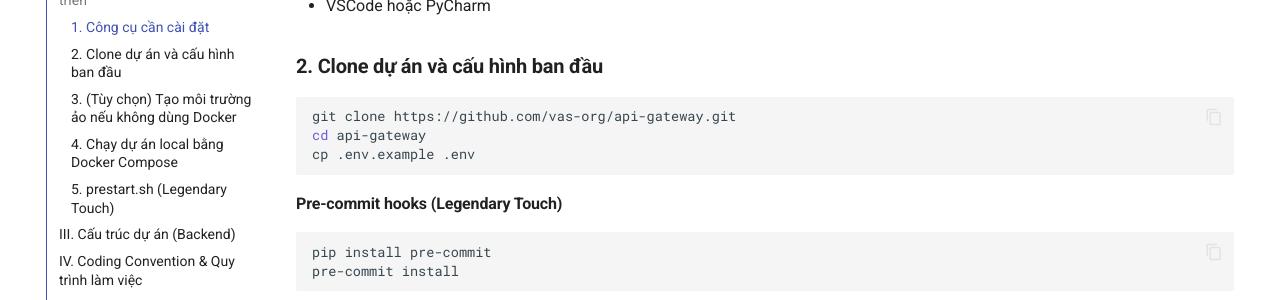
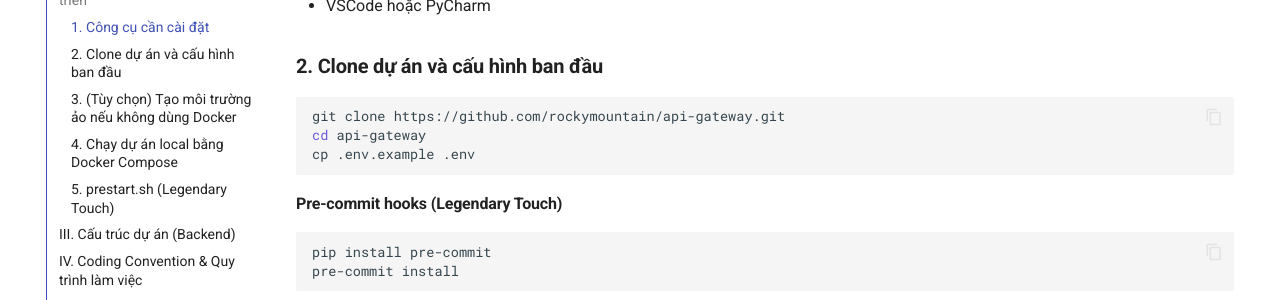
Before and after one commit to rockymountain/api_getway, an MkDocs documentation site: the page built from docs/DEV_GUIDE.md, in a window 1280 px wide and 900 px high, scrolled down 632 px. Shown: the part 153-453 px from the top of the window. Built offline with MkDocs 1.6.1 and Material for MkDocs 9.7.7, drawn with Linux system fonts in a browser that asks for light colours; comment, search, counter and statistics services are not loaded; some of the changed lines change nothing that is shown.

Commit message:
fixed repo link

````diff
--- a/docs/DEV_GUIDE.md
+++ b/docs/DEV_GUIDE.md
@@ -22,7 +22,7 @@ Hướng dẫn chi tiết dành cho developer mới bắt đầu tham gia vào h
 ### **2. Clone dự án và cấu hình ban đầu**
 
 ```bash
-git clone https://github.com/vas-org/api-gateway.git
+git clone https://github.com/rockymountain/api-gateway.git
 cd api-gateway
 cp .env.example .env
 ```
````
